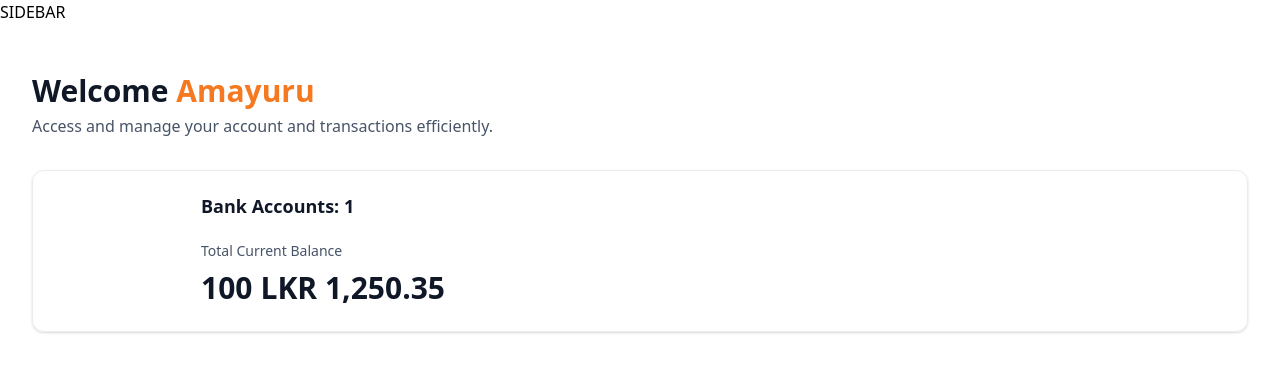
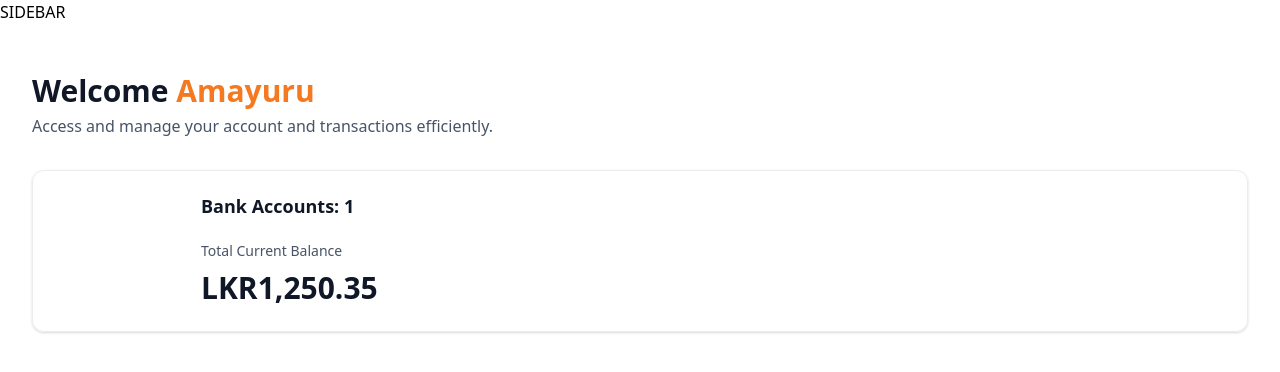
Before and after one commit to Amayuru1999/Sampath-Clone, a Next.js app: page / in a window 1280 px wide. Shown: the top 372 px of the page. Built offline with nearby package versions, Linux system fonts and the light colour scheme.

Commit message:
Update TotalBalanceBox component to use AnimatedCounter for animating total current balance

```diff
--- /dev/null
+++ b/components/AnimatedCounter.tsx
@@ -0,0 +1,18 @@
+'use client'
+import React from 'react'
+import CountUp from 'react-countup'
+
+const AnimatedCounter = ({amount}:{amount: number}) => {
+  return (
+    <div className='w-full'>
+      <CountUp
+        duration={4}
+        decimals={2}
+        decimal='.'
+        prefix='LKR'
+      end={amount}/>
+    </div>
+  )
+}
+
+export default AnimatedCounter
--- a/components/TotalBalanceBox.tsx
+++ b/components/TotalBalanceBox.tsx
@@ -1,6 +1,7 @@
 import { formatAmount } from '@/lib/utils'
 import React from 'react'
 import CountUp from 'react-countup'
+import AnimatedCounter from './AnimatedCounter'
 
 const TotalBalanceBox = ({
     accounts=[],totalBanks,totalCurrentBalance
@@ -19,8 +20,9 @@
                 Total Current Balance
             </p>
             <p className='total-balance-amount flex-center gap-2'>
-                <CountUp end={100}/>
-                {formatAmount (totalCurrentBalance)}
+
+                <AnimatedCounter amount={totalCurrentBalance}/>
+
             </p>
         </div>
       </div>
--- a/package.json
+++ b/package.json
@@ -10,6 +10,7 @@
   },
   "dependencies": {
     "@radix-ui/react-slot": "^1.1.0",
+    "chart.js": "^4.4.3",
     "class-variance-authority": "^0.7.0",
     "clsx": "^2.1.1",
     "lucide-react": "^0.424.0",
```
Also changed, not shown: 1 other file (tests, documents, lock files or other folders).
